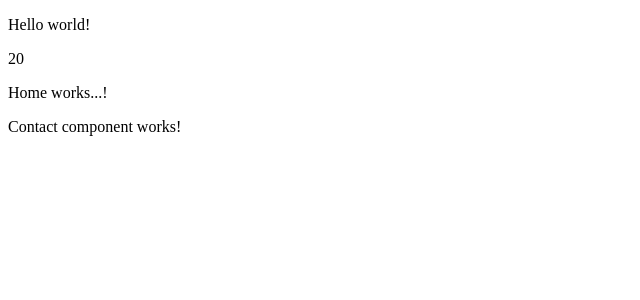
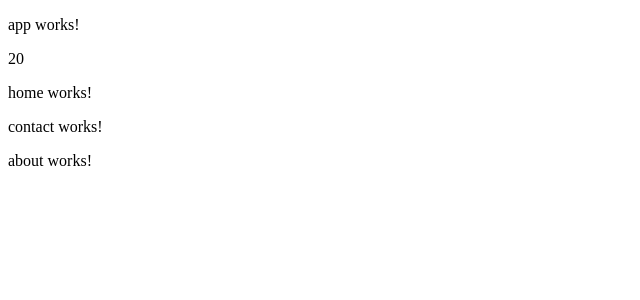
Before and after one commit to vamandeshmukh/deloitte-app, an Angular app: page / in a window 1280 px wide. Shown: the top 300 px of the page, without its empty margins (0-640 px from the left). Built offline with nearby package versions, Linux system fonts and the light colour scheme.

Commit message:
ng-basics

```diff
--- /dev/null
+++ b/src/app/about/about.component.html
@@ -0,0 +1 @@
+<p>about works!</p>
--- a/src/app/app.component.html
+++ b/src/app/app.component.html
@@ -1,8 +1,10 @@
 <div>
-  <p>Hello world!</p>
+  <p>app works!</p>
   <p> {{ 10 + 10 }} </p>
   <app-home></app-home>
   <app-contact></app-contact>
+  <app-about></app-about>
+
 </div>
 
 <router-outlet></router-outlet>
--- a/src/app/app.module.ts
+++ b/src/app/app.module.ts
@@ -5,12 +5,14 @@ import { AppRoutingModule } from './app-routing.module';
 import { AppComponent } from './app.component';
 import { ContactComponent } from './contact/contact.component';
 import { HomeComponent } from './home/home.component';
+import { AboutComponent } from './about/about.component';
 
 @NgModule({
   declarations: [
     AppComponent,
     HomeComponent,
-    ContactComponent
+    ContactComponent,
+    AboutComponent
   ],
   imports: [
     BrowserModule,
--- a/src/app/contact/contact.component.ts
+++ b/src/app/contact/contact.component.ts
@@ -1,9 +1,8 @@
 import { Component } from '@angular/core';
-import { ComponentFixture } from '@angular/core/testing';
 
 @Component({
     selector: 'app-contact',
-    template: '<p>Contact component works!</p>'
+    template: '<p>contact works!</p>'
 })
 
 export class ContactComponent {
--- a/src/app/home/home.component.ts
+++ b/src/app/home/home.component.ts
@@ -3,7 +3,7 @@ import { Component } from '@angular/core';
 @Component({
   selector: 'app-home',
   // templateUrl: './home.component.html',
-  template: '<p>Home works...!</p>',
+  template: '<p>home works!</p>',
   styleUrls: ['./home.component.css']
 })
 export class HomeComponent {
```
Also changed, not shown: src/app/about/about.component.ts (added, +10 -0 lines), src/app/about/about.component.css (added), 1 other file (tests, documents, lock files or other folders).
